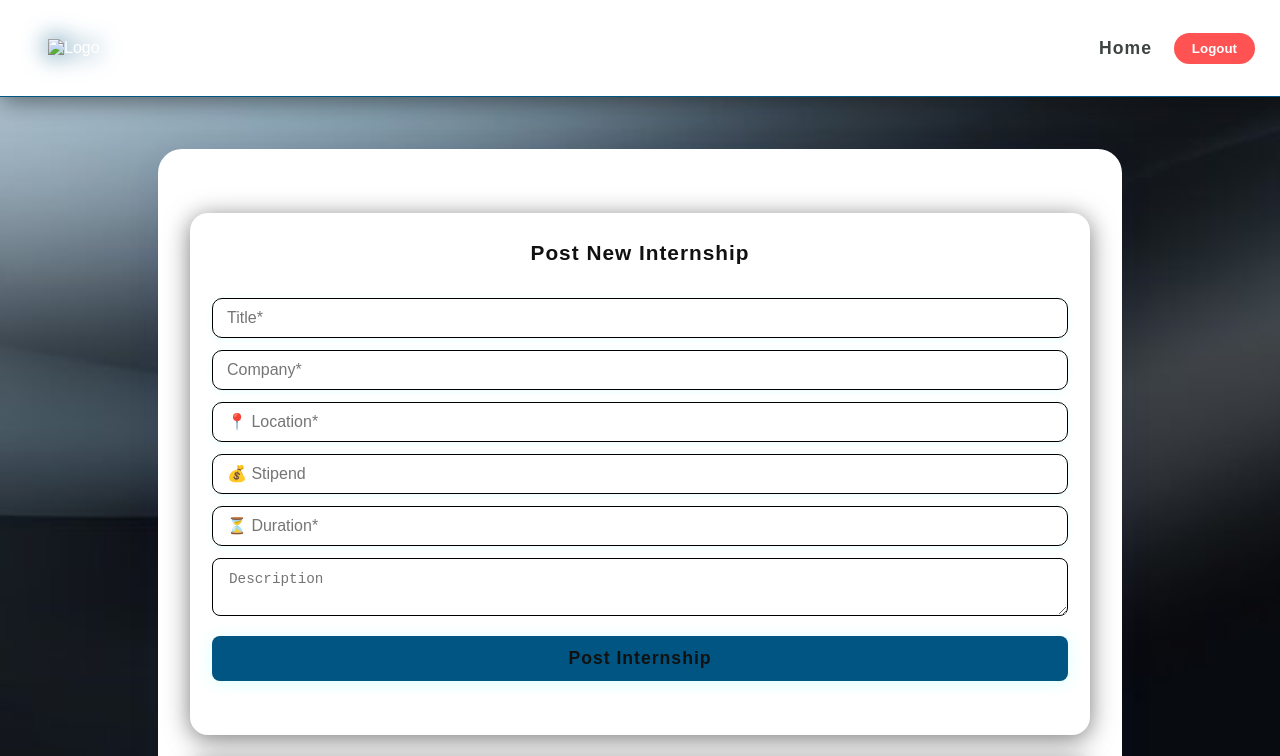
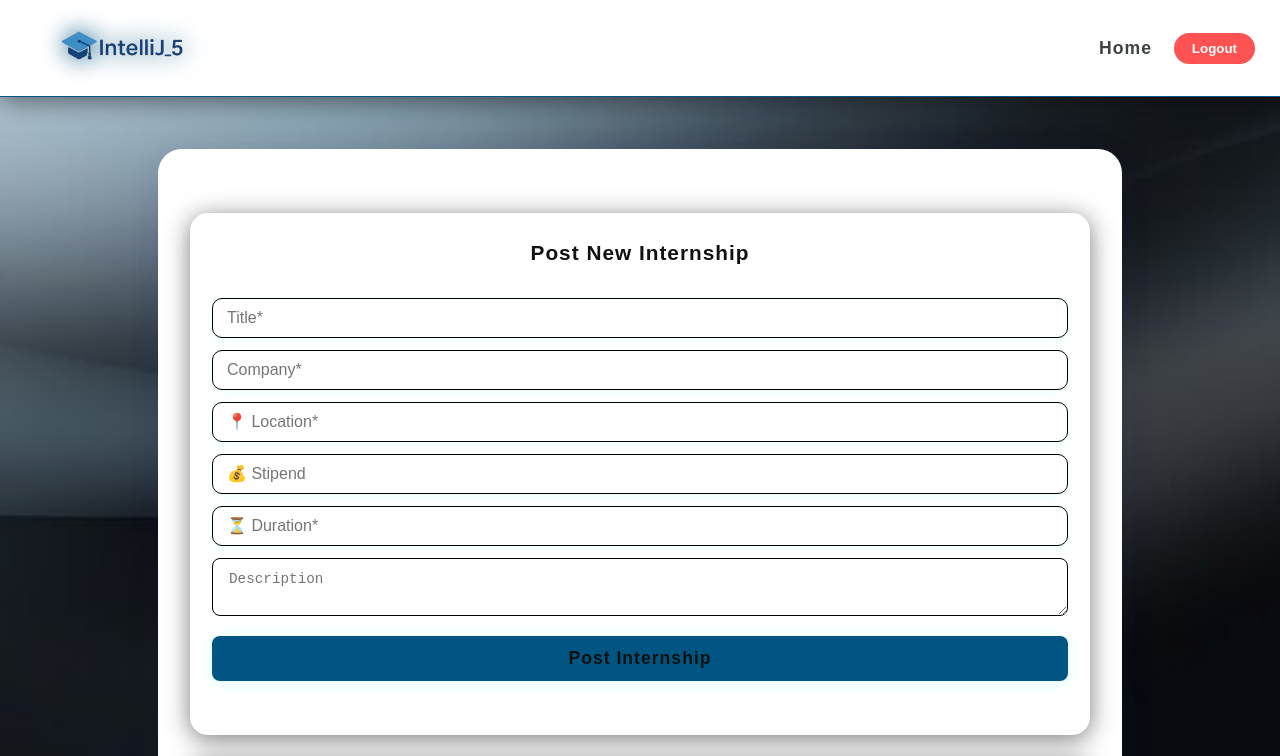
Before and after one commit to vivekyadav389/IntelliJ_5, a website: page src/views/admin.html in a window 1280 px wide. Shown: the top 756 px of the page. Drawn offline with Linux system fonts and the light colour scheme; no server answers.

Commit message:
Initial commit

```diff
--- a/src/views/admin.html
+++ b/src/views/admin.html
@@ -10,7 +10,7 @@
 <body class="admin-bg">
     <header class="main-header">
         <div class="logo">
-            <img src="../uploads/PHOTO-2025-06-26-15-09-41-removebg-preview.png" alt="Logo" class="logo-img">
+            <img src="../public/PHOTO-2025-06-26-15-09-41-removebg-preview.png" alt="Logo" class="logo-img">
 
         </div>
         <nav>
```
Also changed, not shown: src/public/PHOTO-2025-06-26-15-09-41-removebg-preview.png (added).
